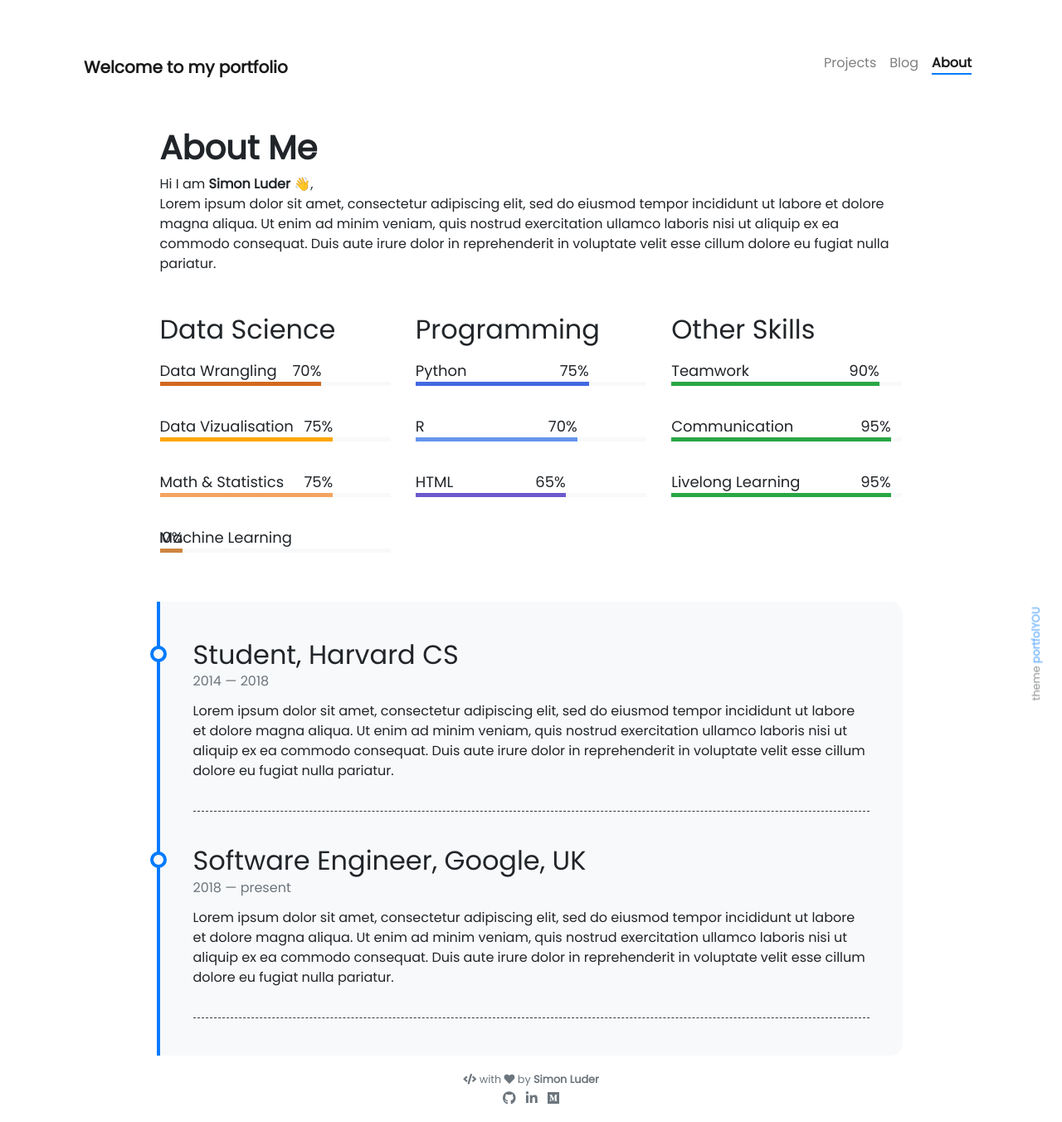
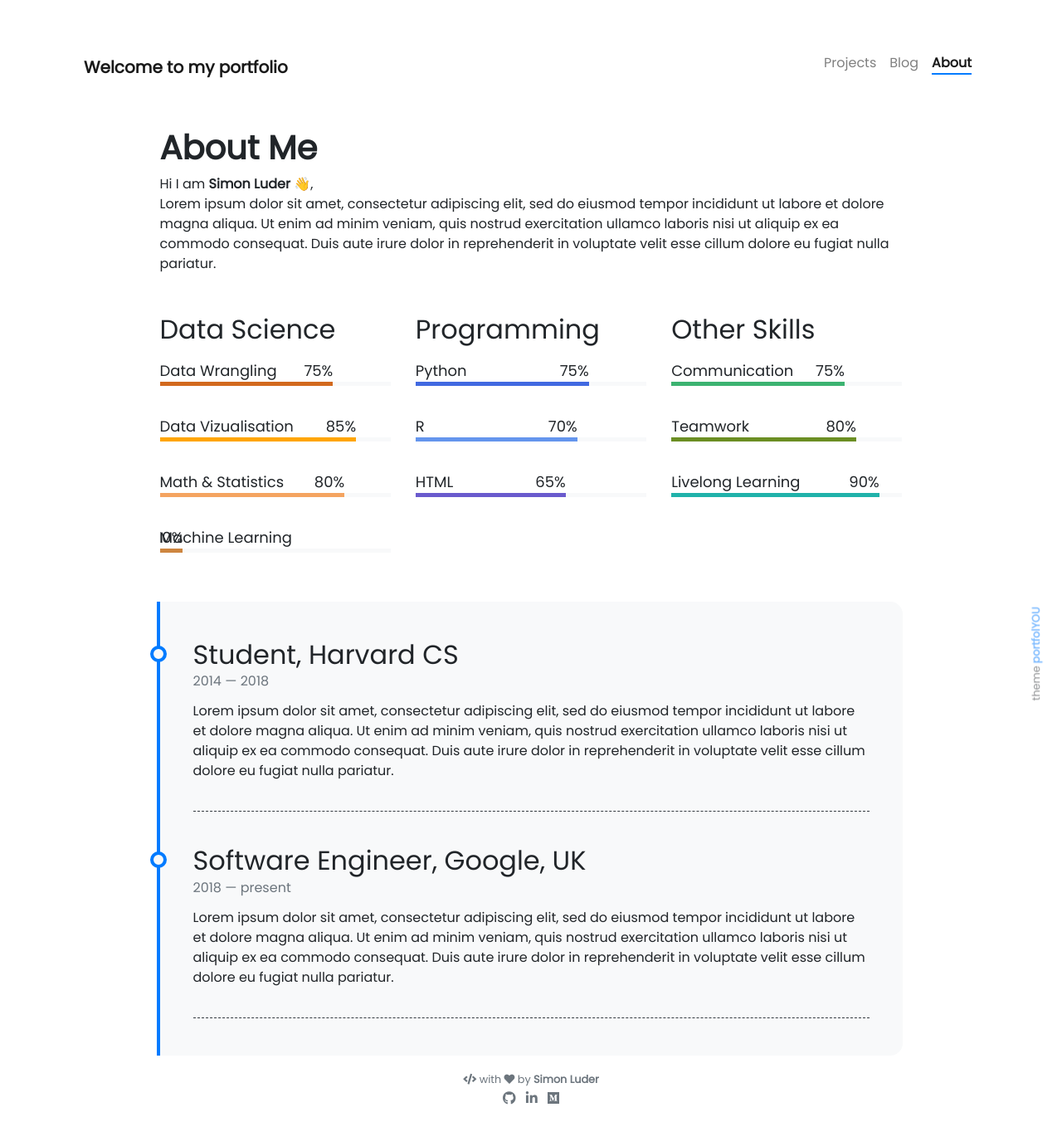
Before and after one commit to SimonLuder/simonluder.github.io, a Jekyll site: the page built from pages/about.md, in a window 1280 px wide. Shown: the whole page at 83% size. Built offline with Jekyll 4.4.1, drawn with Linux system fonts in a browser that asks for light colours; nearby versions of some CDN libraries; emoji names are drawn with the system emoji font.

Commit message:
update skill colors

```diff
--- a/_data/datascience-skills.yml
+++ b/_data/datascience-skills.yml
@@ -1,13 +1,13 @@
 - name: Data Wrangling
-  percentage: 70
+  percentage: 75
   color: chocolate
 
 - name: Data Vizualisation
-  percentage: 75
+  percentage: 85
   color: orange
 
 - name: Math & Statistics
-  percentage: 75
+  percentage: 80
   color: sandybrown
 
 - name: Machine Learning
--- a/_data/other-skills.yml
+++ b/_data/other-skills.yml
@@ -1,11 +1,11 @@
+- name: Communication
+  percentage: 75
+  color: seagreen
+
 - name: Teamwork
-  percentage: 90
-  color: success
-
-- name: Communication
-  percentage: 95
-  color: success
+  percentage: 80
+  color: olive
 
 - name: Livelong Learning
-  percentage: 95
-  color: success
+  percentage: 90
+  color: cyan
```
